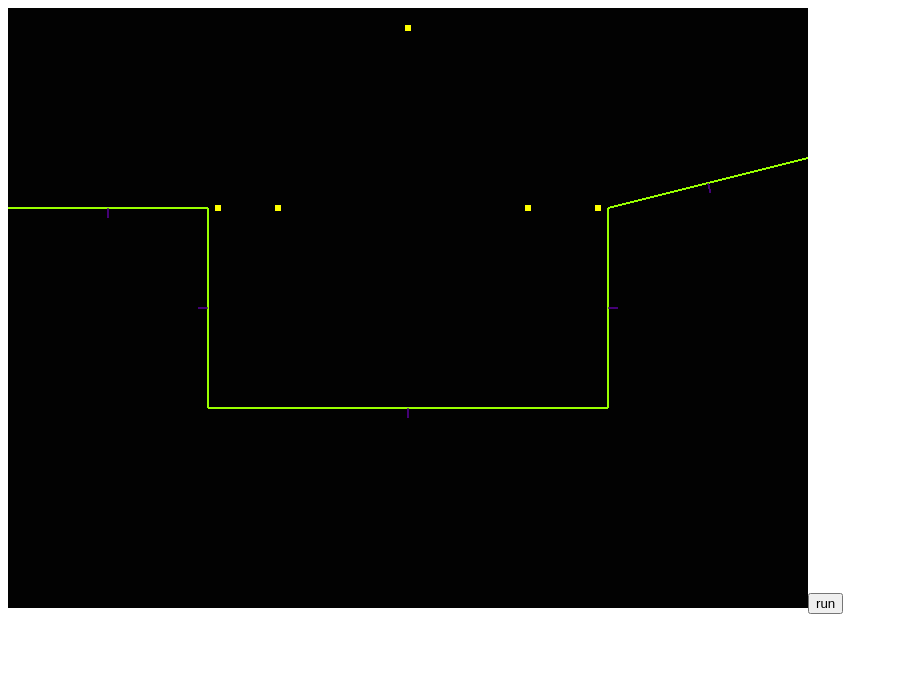
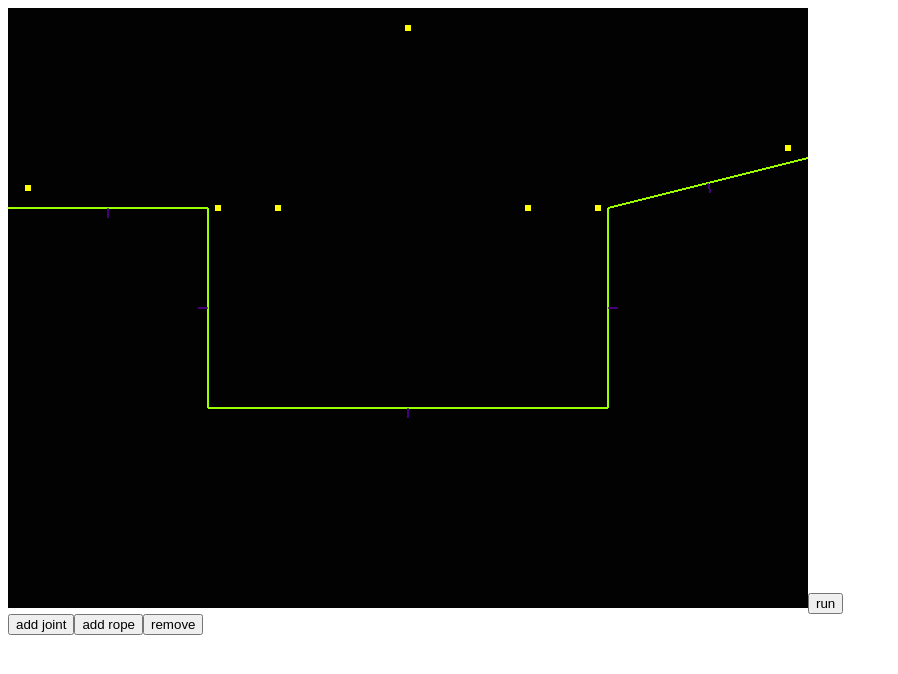
Before and after one commit to InikonZS/demo-bridge, a React app: page / in a window 1280 px wide. Shown: the top 674 px of the page, without its empty margins (0-898 px from the left). Built offline with nearby package versions, Linux system fonts and the light colour scheme.

Commit message:
add remove-tool

```diff
--- a/src/app.tsx
+++ b/src/app.tsx
@@ -6,6 +6,8 @@ import { CanvasView } from "./views/canvasView";
 export const App = () => {
     const canvasRef = useRef<HTMLCanvasElement>();
     const [canvasView, setCanvasView] = useState<CanvasView>();
+    const [tool, setTool] = useState('joint');
+
     useEffect(()=>{
         if (canvasRef.current){
             const _canvasView = new CanvasView(canvasRef.current);
@@ -21,10 +23,22 @@ export const App = () => {
         }
     }
 
+    useEffect(()=>{
+        if (!canvasView) {
+            return;
+        }
+        canvasView.setTool(tool);
+    }, [tool, canvasView]);
+
     return (
         <div>
             <canvas ref={canvasRef}></canvas>
             <button onClick={simulate}>run</button>
+            <div>
+                <button onClick={()=>setTool('joint')}>add joint</button>
+                <button onClick={()=>setTool('rope')}>add rope</button>
+                <button onClick={()=>setTool('remove')}>remove</button>
+            </div>
         </div>
     )
 }
--- a/src/views/canvasView.ts
+++ b/src/views/canvasView.ts
@@ -212,6 +212,7 @@ class PhysJoint{
 }
 export class CanvasView{
     isEditMode: boolean = true;
+    tool: string = 'joint';
 
     points: (IVector & {st?: boolean})[] = [];
     joints: {a:IVector, b:IVector}[] = [];
@@ -234,7 +235,7 @@ export class CanvasView{
         solid2.a = new PhysPoint();
         solid2.a.pos = {x: 30, y: 500}
         this.solidLines.push(solid2);*/
-        const stp = [{x: 210, y:200}, {x: 270, y:200}, {x:590, y:200}, {x:520, y:200} , {x:400, y:20}];
+        const stp = [{x: 20, y:180}, {x: 210, y:200}, {x: 270, y:200}, {x:590, y:200}, {x:520, y:200} , {x:400, y:20}, {x: 780, y:140}];
         stp.forEach(it=>{
             this.points.push({...it, st: true});
         })
@@ -261,6 +262,7 @@ export class CanvasView{
         canvas.width = 800;
         canvas.height = 600;
         canvas.onmousedown = (e)=>{
+            if (this.tool == 'joint'){
                 if (hoveredPoint){
                     downPoint = hoveredPoint
                 } else {
@@ -270,6 +272,10 @@ export class CanvasView{
                     }
                 }
                 movePoint = {...downPoint}
+            } else if (this.tool == 'remove'){
+                this.points = this.points.filter(it=>it!=hoveredPoint);
+                this.joints = this.joints.filter(it=> it.a != hoveredPoint && it.b != hoveredPoint);
+            }
         }
 
         canvas.onmousemove = (e)=>{
@@ -300,6 +306,12 @@ export class CanvasView{
         }
 
         canvas.onmouseup = (e)=>{
+            if (this.tool == 'joint'){
+                if (downPoint.x == movePoint.x && downPoint.y == movePoint.y){
+                    downPoint = null;
+                    movePoint = null;
+                    return;
+                }
                 if (!this.points.includes(downPoint)){
                     this.points.push(downPoint);
                 }
@@ -309,6 +321,9 @@ export class CanvasView{
                 this.joints.push({a: downPoint, b: movePoint});
                 downPoint = null;
                 movePoint = null;
+            } else {
+                hoveredPoint = null;
+            }
         }
 
         const calcStep = ()=>{
@@ -335,6 +350,9 @@ export class CanvasView{
             if (this.isEditMode){
                 this.solidLines.forEach(it=>it.render(ctx));
                 this.joints.forEach((joint)=>{
+                    if (!(joint.a && joint.b)){
+                        return;
+                    }
                     ctx.strokeStyle = '#9f0';
                     ctx.lineWidth = 1;
                     ctx.beginPath();
@@ -439,6 +457,10 @@ export class CanvasView{
         });
     }
 
+    setTool(tool: string){
+        this.tool = tool;
+    }
+
     toEditMode(){
         this.isEditMode = true;
     }
```
Lines whose indentation alone changed are shown as unchanged.
